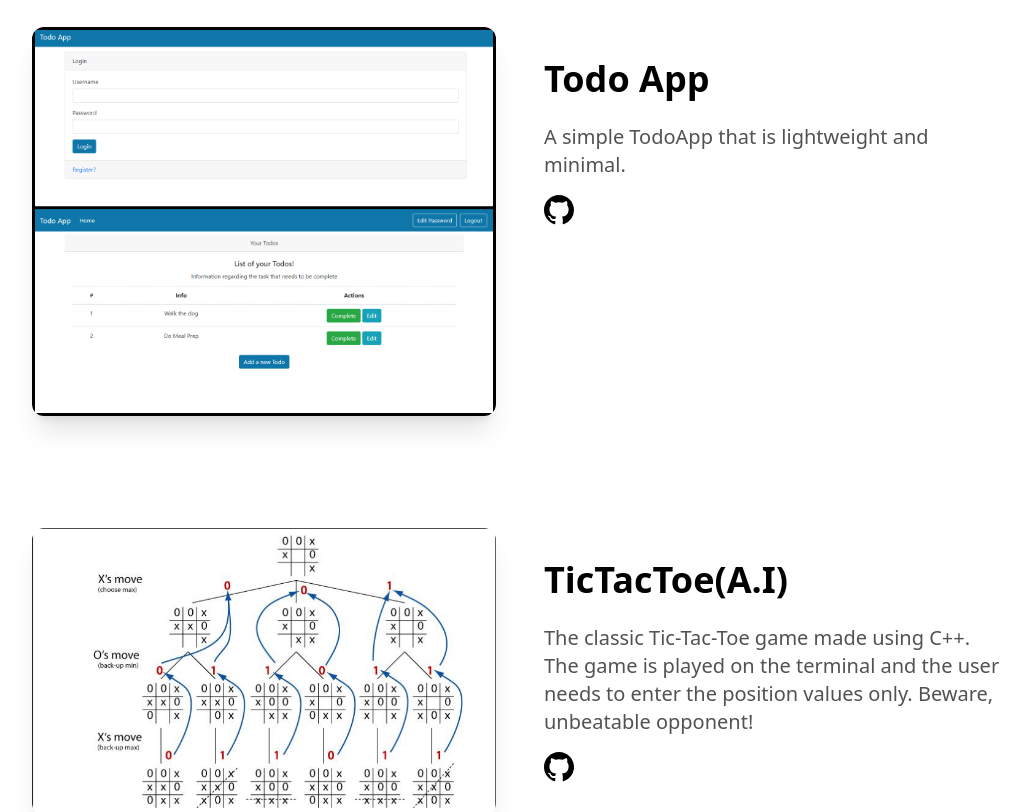
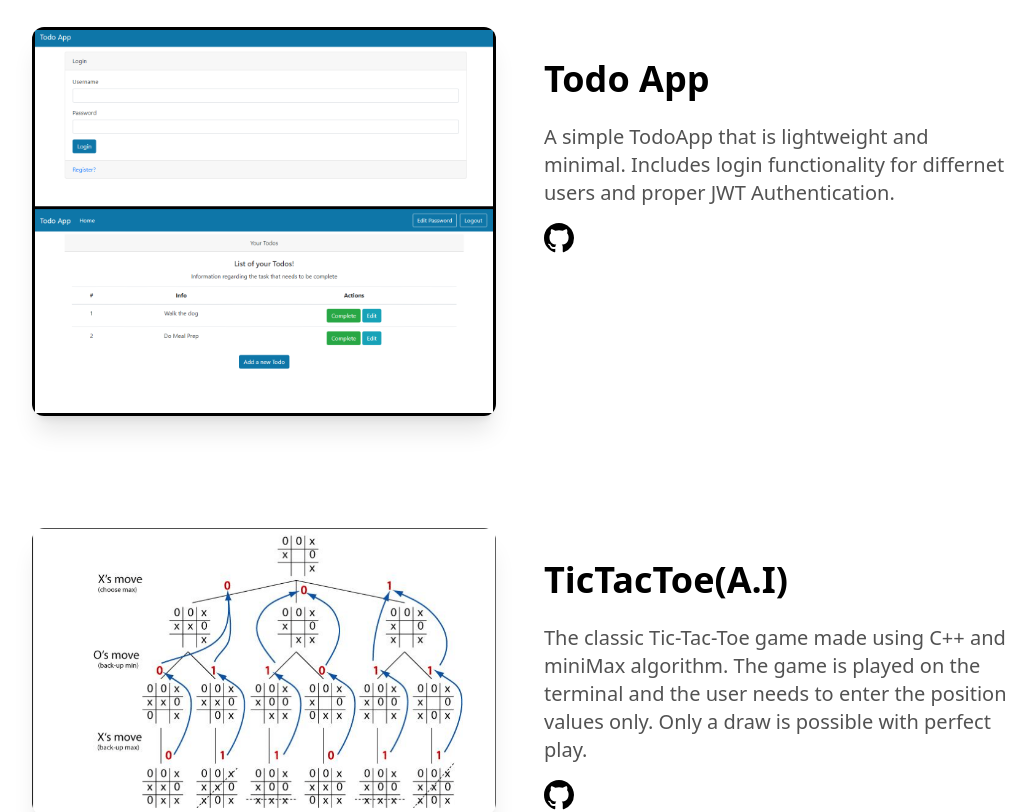
Before and after one commit to towsifali/Portfolio, a Next.js app: page / in a window 1280 px wide. Shown: the part 1900-2712 px from the top of the page, without its empty margins (120-1156 px from the left). Built offline with nearby package versions, Linux system fonts and the light colour scheme.

Commit message:
Project Descriptions updated

```diff
--- a/components/ProjectSection.tsx
+++ b/components/ProjectSection.tsx
@@ -8,13 +8,13 @@ const projects = [
   {
     name: "Todo App",
     description:
-      "A simple TodoApp that is lightweight and minimal.",
+      "A simple TodoApp that is lightweight and minimal. Includes login functionality for differnet users and proper JWT Authentication.",
     image: "/TodoApp.png",
     github: "https://github.com/towsifali/TodoApp",
   },
   {
     name: "TicTacToe(A.I)",
-    description: "The classic Tic-Tac-Toe game made using C++. The game is played on the terminal and the user needs to enter the position values only. Beware, unbeatable opponent!",
+    description: "The classic Tic-Tac-Toe game made using C++ and miniMax algorithm. The game is played on the terminal and the user needs to enter the position values only. Only a draw is possible with perfect play.",
     image: "/MiniMax.png",
     github: "https://github.com/towsifali/tictactoe",
   },
```
